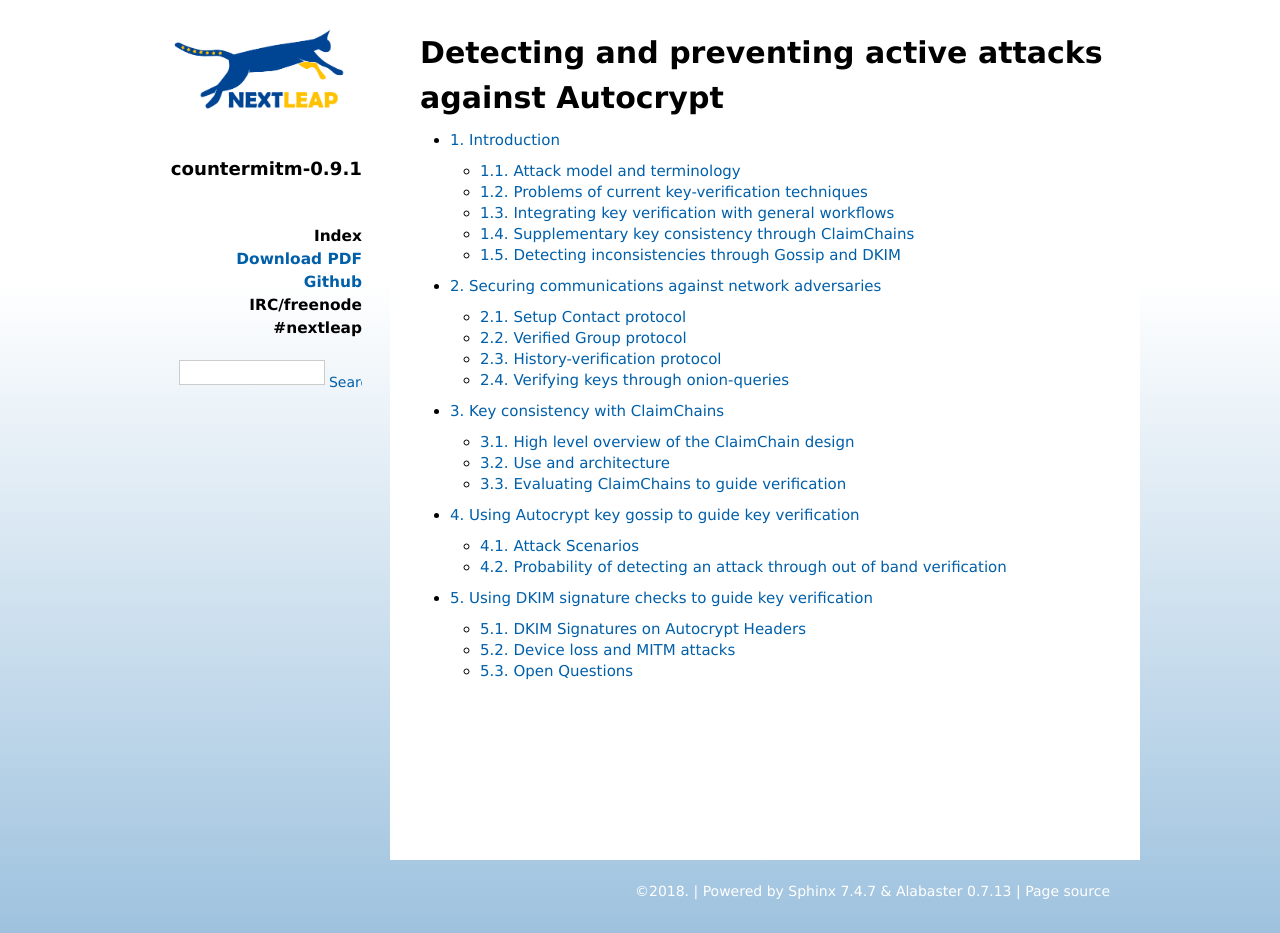
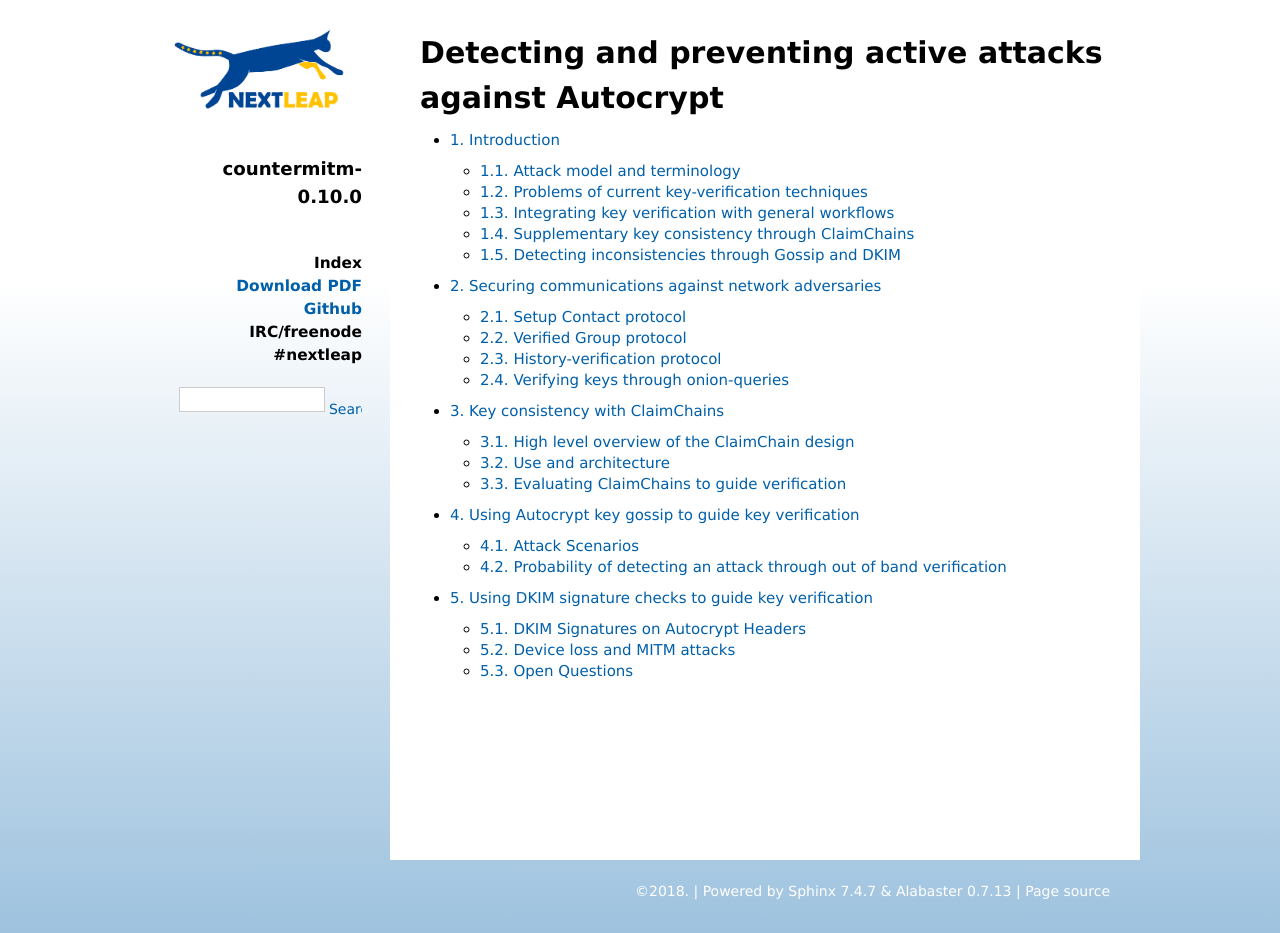
Before and after one commit to nextleap-project/countermitm, a Sphinx documentation site: the page built from source/index.rst, in a window 1280 px wide. Built offline with Sphinx 7.4.7, drawn with Linux system fonts in a browser that asks for light colours.

Commit message:
Version 0.10.0 (Incorporating feedback and finalizing)
- include feedback received after sharing countermitm
  with the messaging@moderncrypto.org mailing list:

  - build verified group and history verification
    based on contact verification.

  - prevent replay attacks

- improve readability and clarity in the entire document.
  (Wouter Lueks)

- refine and document the interaction of encryption
  with verified and opportunistic Autocrypt keys.

- address device loss in a verified group scenario.

- add presentation slides for OpenPGP Summit 2018 in Brussels.

```diff
--- a/source/conf.py
+++ b/source/conf.py
@@ -58,9 +58,9 @@ author = u'NEXTLEAP researchers'
 # built documents.
 #
 # The short X.Y version.
-version = u'0.9'
+version = u'0.10'
 # The full version, including alpha/beta/rc tags.
-release = u'0.9.1'
+release = u'0.10.0'
 
 # The language for content autogenerated by Sphinx. Refer to documentation
 # for a list of supported languages.
```
